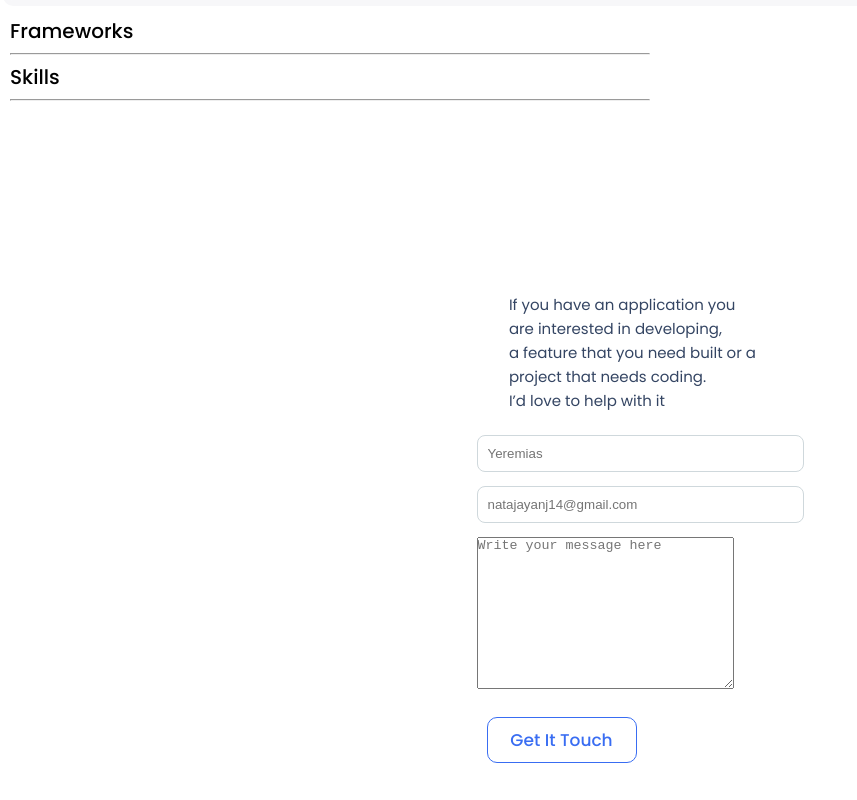
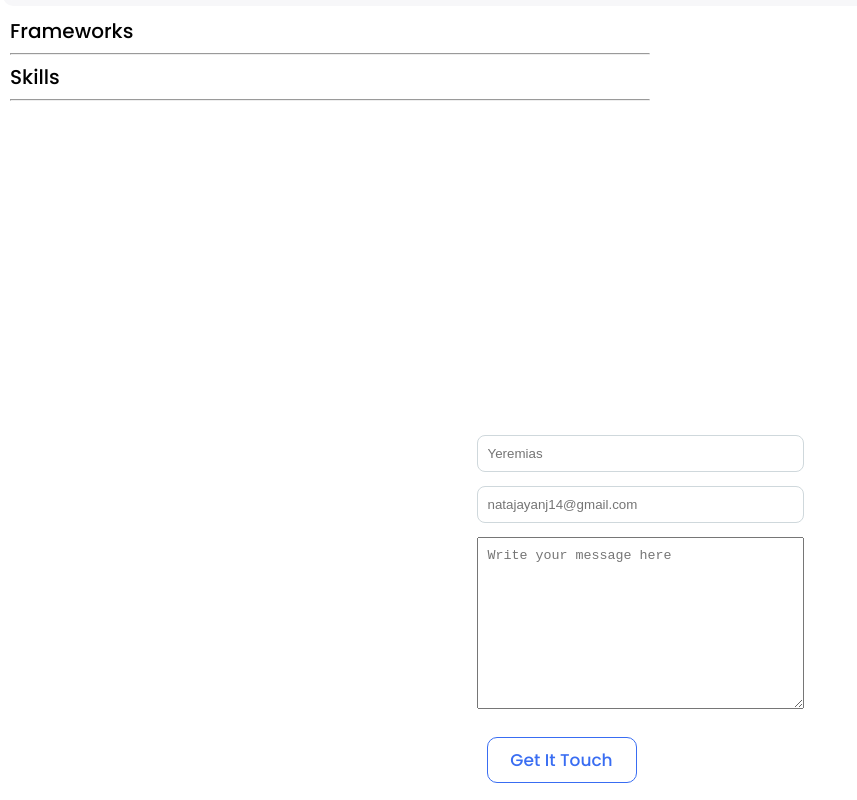
Before and after one commit to maaloum/PortFolio, a website: page index.html in a window 1280 px wide. Shown: the part 3147-3947 px from the top of the page, without its empty margins (0-857 px from the left). Drawn offline with Linux system fonts and the light colour scheme.

Commit message:
Add text area style

```diff
--- a/style.css
+++ b/style.css
@@ -324,6 +324,10 @@ hr {
   margin-top: 100px;
 }
 
+.first-container>p {
+  color: white;
+}
+
 form > ul {
   display: flex;
   flex-direction: column;
@@ -342,3 +346,14 @@ form > ul > li > input {
   padding: 10px;
   width: 327px;
 }
+
+form>ul>li>textarea {
+  color: #b3bac5;
+  width: 327px;
+  padding: 10px;
+}
+
+input:focus,
+textarea:focus {
+  border-color: #000;
+}
```
